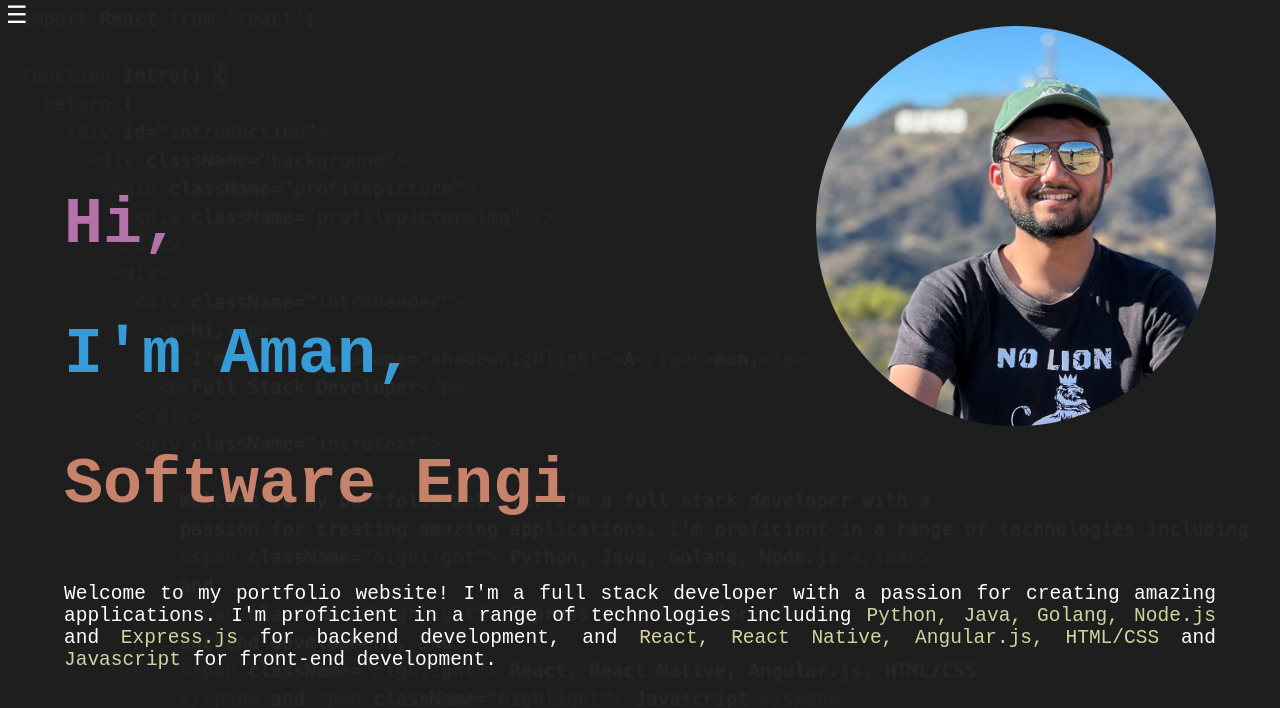
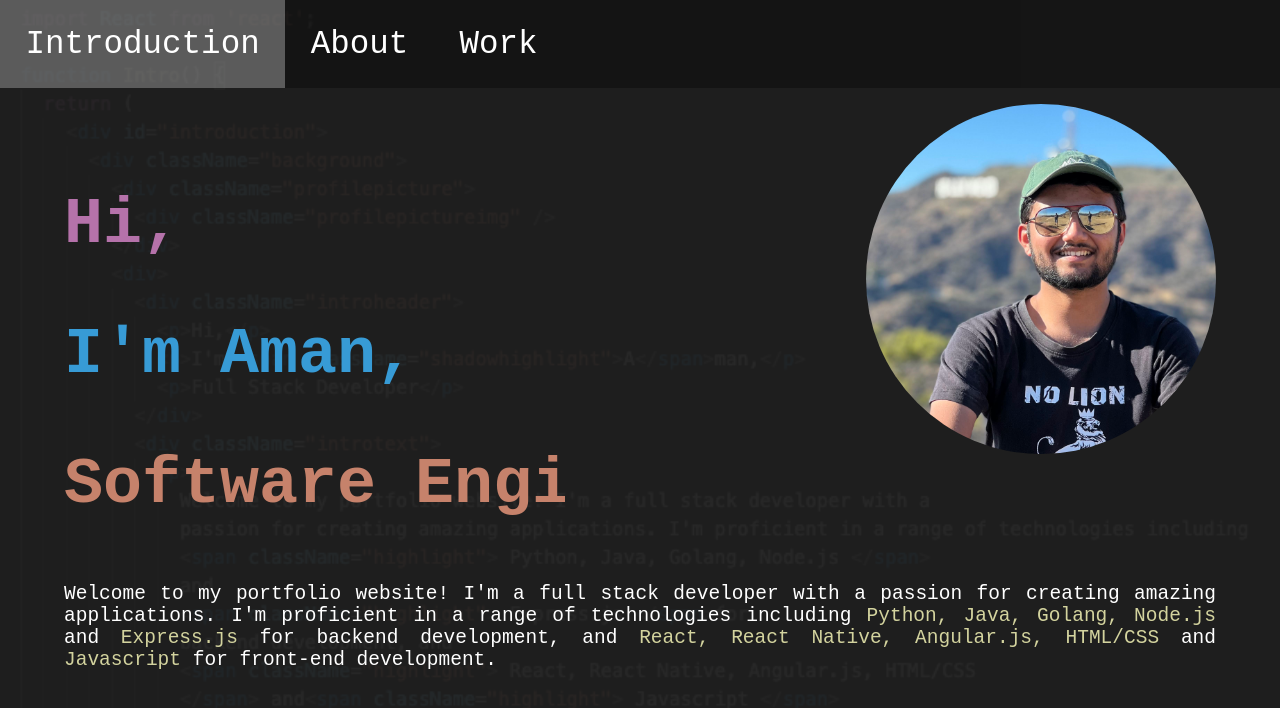
Before and after one commit to RuchikaKasireddy/Portfolio, a React (Create React App) app: page / in a window 1280 px wide. Shown: the top 708 px of the page. Built offline with nearby package versions, Linux system fonts and the light colour scheme.

Commit message:
Navbar Changes for larger screens

```diff
--- a/src/App.css
+++ b/src/App.css
@@ -182,23 +182,10 @@ html, body {
   transform: scale(1.5);
 }
 
-.burgerbutton {
-  border: none;
-  background-color: transparent;
-  color: white;
-  position: fixed;
-  z-index: 3;
-  cursor: pointer;
-}
-
 .burgernav {
   position: fixed;
   top: 0;
-  left: -100%;
-  height: 100%;
-  background-color: black;
   color: white;
-  transition: left 0.5s ease-in-out;
   z-index: 2;
 }
 
@@ -214,16 +201,6 @@ html, body {
   right: 0;
   width: 100%;
   height: 100%;
-}
-
-.burgerclose {
-  color: white;
-  border: none;
-  position: absolute;
-  top: 0;
-  right: 0;
-  background-color: transparent;
-  cursor: pointer;
 }
 
 .burgertext {
@@ -312,6 +289,9 @@ html, body {
     align-items: center;
     justify-content: center;
     transition: left 0.2s ease-in-out;
+    left: -100%;
+    height: 100%;
+    background-color: black;
   }
 
   .burgerlist {
@@ -322,12 +302,31 @@ html, body {
   }
 
   .burgerbutton, .burgerclose, .burgertext {
-    font-size: 1.5em;
+    font-size: 2em;
   }
 
   .burgerbackground {
     background: rgba(0, 0, 0, 0.1);
     backdrop-filter: blur(10px);
+  }
+
+  .burgerbutton {
+    border: none;
+    background-color: transparent;
+    color: white;
+    position: fixed;
+    z-index: 3;
+    cursor: pointer;
+  }
+
+  .burgerclose {
+    color: white;
+    border: none;
+    position: absolute;
+    top: 0;
+    right: 0;
+    background-color: transparent;
+    cursor: pointer;
   }
 }
 
@@ -403,6 +402,9 @@ html, body {
     align-items: center;
     justify-content: center;
     transition: left 0.2s ease-in-out;
+    left: -100%;
+    height: 100%;
+    background-color: black;
   }
 
   .burgerlist {
@@ -413,12 +415,31 @@ html, body {
   }
 
   .burgerbutton, .burgerclose, .burgertext {
-    font-size: 1.5em;
+    font-size: 2em;
   }
 
   .burgerbackground {
     background: rgba(0, 0, 0, 0.1);
     backdrop-filter: blur(10px);
+  }
+
+  .burgerbutton {
+    border: none;
+    background-color: transparent;
+    color: white;
+    position: fixed;
+    z-index: 3;
+    cursor: pointer;
+  }
+
+  .burgerclose {
+    color: white;
+    border: none;
+    position: absolute;
+    top: 0;
+    right: 0;
+    background-color: transparent;
+    cursor: pointer;
   }
 }
 
@@ -499,6 +520,9 @@ html, body {
     align-items: center;
     justify-content: center;
     transition: left 0.2s ease-in-out;
+    left: -100%;
+    height: 100%;
+    background-color: black;
   }
 
   .burgerlist {
@@ -509,21 +533,40 @@ html, body {
   }
 
   .burgerbutton, .burgerclose, .burgertext {
-    font-size: 1.5em;
+    font-size: 2em;
   }
 
   .burgerbackground {
     background: rgba(0, 0, 0, 0.1);
     backdrop-filter: blur(10px);
   }
+
+  .burgerbutton {
+    border: none;
+    background-color: transparent;
+    color: white;
+    position: fixed;
+    z-index: 3;
+    cursor: pointer;
+  }
+
+  .burgerclose {
+    color: white;
+    border: none;
+    position: absolute;
+    top: 0;
+    right: 0;
+    background-color: transparent;
+    cursor: pointer;
+  }
 }
 
 @media only screen and (min-width: 751px) and (max-width: 1200px) {
   .profilepicture {
-    width: 250px;
-    height: 250px;
+    width: 200px;
+    height: 200px;
     right: 5%;
-    top: 1.5%;
+    top: 10%;
   }
 
   .introtext, .abouttext {
@@ -589,36 +632,48 @@ html, body {
   }
 
   .burgernav {
-    width: 50%;
-    display: flex;
-    align-items: center;
-    justify-content: center;
-    box-shadow: 10px 0px 10px white;
+    width: 100%;
+    background-color: rgba(0, 0, 0, 0.3);
   }
 
   .burgerlist {
     display: flex;
-    flex-direction: column;
-    align-items: center;
-    justify-content: center;
+    margin: 0;
+    width: 100%;
+    height: 100%;
+    padding: 0;
   }
 
-  .burgerbutton, .burgerclose, .burgertext {
-    font-size: 1.5em;
+  .burgerlist > li {
+    height: 100%;
+    padding-right: 3%;
+    padding-left: 3%;
+    padding: 2%;
   }
 
-  .burgerbackground {
-    background: rgba(0, 0, 0, 0.1);
-    backdrop-filter: blur(10px);
+  .burgerlist > li:first-child {
+    padding-left: 7%;
+  }
+
+  .burgerlist > li.active {
+    background-color: rgba(255, 255, 255, 0.3);
+  }
+
+  .burgertext {
+    font-size: 2.5em;
+  }
+
+  .burgerbutton, .burgerclose {
+    display: none;
   }
 }
 
 @media only screen and (min-width: 1201px) {
   .profilepicture {
-    width: 400px;
-    height: 400px;
+    width: 350px;
+    height: 350px;
     right: 5%;
-    top: 2%;
+    top: 8%;
   }
 
   @keyframes typing {
@@ -684,26 +739,34 @@ html, body {
   }
 
   .burgernav {
-    width: 30%;
-    display: flex;
-    align-items: center;
-    justify-content: center;
-    box-shadow: 10px 0px 10px white;
+    width: 100%;
+    background-color: rgba(0, 0, 0, 0.3);
   }
 
   .burgerlist {
     display: flex;
-    flex-direction: column;
-    align-items: center;
-    justify-content: center;
+    margin: 0;
+    width: 100%;
+    height: 100%;
+    padding: 0;
   }
 
-  .burgerbutton, .burgerclose, .burgertext {
-    font-size: 1.5em;
+  .burgerlist > li {
+    height: 100%;
+    padding-right: 3%;
+    padding-left: 3%;
+    padding: 2%;
   }
 
-  .burgerbackground {
-    background: rgba(0, 0, 0, 0.1);
-    backdrop-filter: blur(10px);
+  .burgerlist > li.active {
+    background-color: rgba(255, 255, 255, 0.3);
+  }
+
+  .burgertext {
+    font-size: 2.5em;
+  }
+
+  .burgerbutton, .burgerclose {
+    display: none;
   }
 }
--- a/src/BurgerMenu.js
+++ b/src/BurgerMenu.js
@@ -2,13 +2,15 @@ import React, { useState } from 'react';
 
 function BurgerMenu() {
   const [isOpen, setIsOpen] = useState(false);
+  const [activeNav, setActiveNav] = useState("Introduction");
 
   function toggleMenu() {
     setIsOpen(!isOpen);
   }
 
-  function closeMenu() {
+  function closeMenu(e) {
     setIsOpen(false);
+    setActiveNav(e.target.innerHTML);
   }
 
   return (
@@ -30,17 +32,17 @@ function BurgerMenu() {
           &times;
         </button>
         <ul className="burgerlist">
-          <li>
+          <li className={activeNav === "Introduction" ? "active" : ""}>
             <a className="burgertext" href="#introduction" onClick={closeMenu}>
               Introduction
             </a>
           </li>
-          <li>
+          <li className={activeNav === "About" ? "active" : ""}>
             <a className="burgertext" href="#about" onClick={closeMenu}>
               About
             </a>
           </li>
-          <li>
+          <li className={activeNav === "Work" ? "active" : ""}>
             <a className="burgertext" href="#work" onClick={closeMenu}>
               Work
             </a>
```
